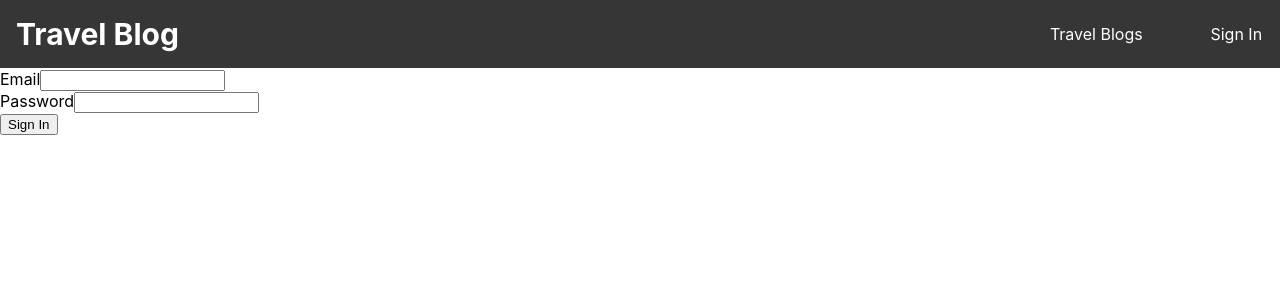
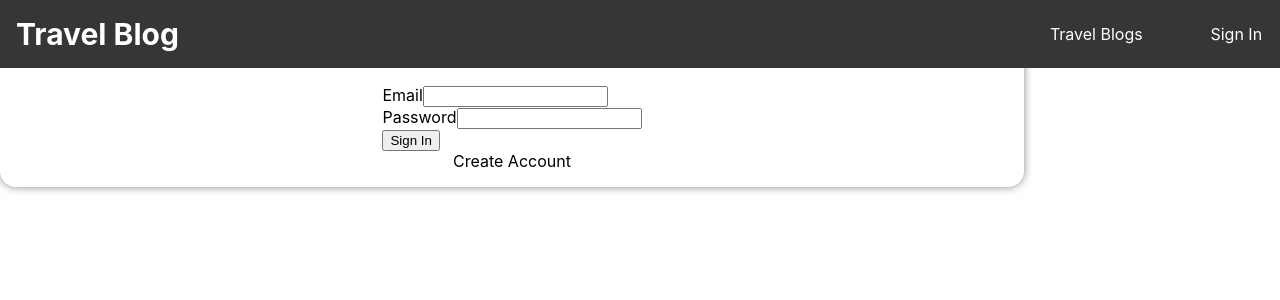
Before and after one commit to TheEyePatch/travel_blog_app, a React (Create React App) app: page /sign_in in a window 1280 px wide. Shown: the top 300 px of the page. Built offline with nearby package versions, Linux system fonts and the light colour scheme.

Commit message:
add Card to form

```diff
--- a/src/components/Forms/SignInForm.js
+++ b/src/components/Forms/SignInForm.js
@@ -1,8 +1,9 @@
 import { useRef, useContext } from "react"
 import { useHistory } from "react-router";
+import Card from "../Card";
 import AuthContext from "../../contexts/auth-context";
 
-function SignInForm(){
+function SignInForm(props){
   const emailInputRef = useRef();
   const passwordInputRef = useRef();
   const authContext = useContext(AuthContext);
@@ -41,7 +42,7 @@
   }
 
   return(
-    <div>
+    <Card>
       <h1>User Log In</h1>
       <form onSubmit={submitHandler}>
         <div>
@@ -54,7 +55,8 @@
         </div>
         <button>Sign In</button>
       </form>
-    </div>
+      <a onClick={props.onSet} >Create Account</a>
+    </Card>
 
   )
 }
```
